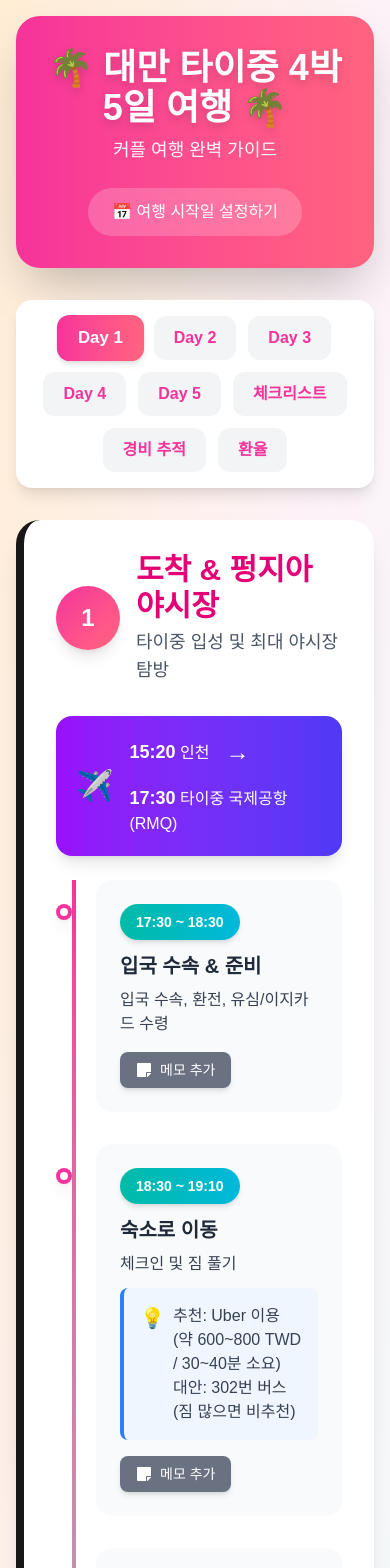
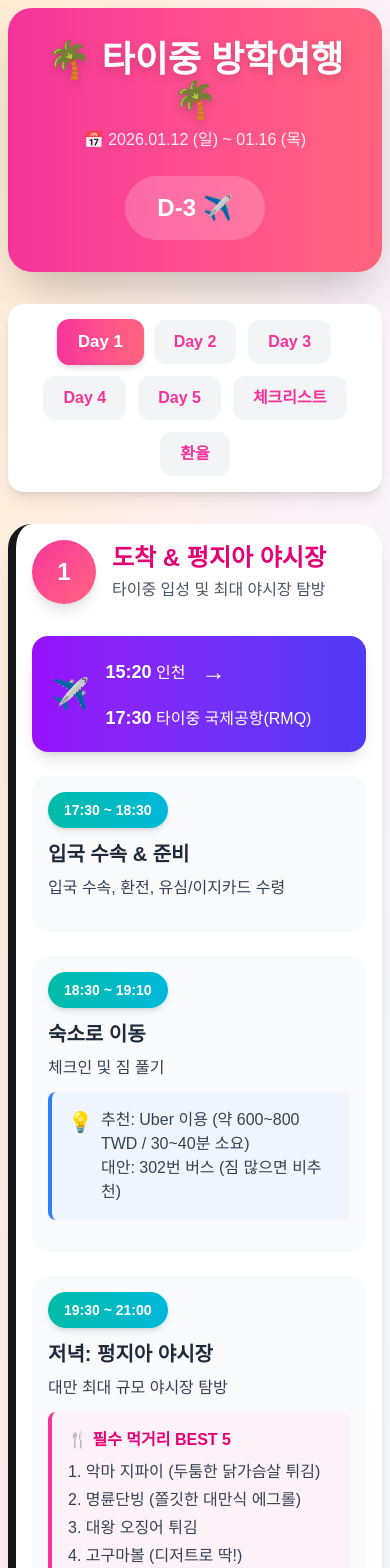
Before and after one commit to kimjkeun/visitplan, a Next.js app: page / in a window 390 px wide. Shown: the top 1568 px of the page. Built offline with nearby package versions, Linux system fonts and the light colour scheme.

Commit message:
UI improvements: fixed date, removed features, updated branding

```diff
--- a/app/page.tsx
+++ b/app/page.tsx
@@ -40,17 +40,17 @@ export default function Home() {
 
   return (
     <div className="min-h-screen bg-gradient-to-br from-orange-100 via-pink-50 to-teal-50">
-      <div className="max-w-7xl mx-auto p-4 md:p-8">
+      <div className="max-w-full mx-auto p-2 sm:p-4 md:p-6 lg:max-w-6xl">
         <Header />
         <Navigation />
         <main>{renderContent()}</main>
 
         {/* Footer */}
-        <footer className="text-center p-8 mt-12 bg-white rounded-3xl shadow-lg">
-          <h3 className="text-2xl font-bold text-pink-600 mb-2">
+        <footer className="text-center p-6 mt-12 bg-white rounded-3xl shadow-lg">
+          <h3 className="text-xl md:text-2xl font-bold text-pink-600 mb-2">
             🎉 즐거운 대만 여행 되세요! 🎉
           </h3>
-          <p className="text-gray-600">Made with ❤️ for your perfect trip</p>
+          <p className="text-sm md:text-base text-gray-600">Made with ❤️ for your perfect trip</p>
         </footer>
       </div>
     </div>
--- a/components/DaySchedule.tsx
+++ b/components/DaySchedule.tsx
@@ -10,15 +10,15 @@ interface Props {
 
 export default function DaySchedule({ schedule }: Props) {
   return (
-    <section className="bg-white rounded-3xl p-8 shadow-xl border-l-8 border-gradient-to-b from-pink-500 to-teal-400 animate-fadeIn">
+    <section className="bg-white rounded-3xl p-4 sm:p-6 md:p-8 shadow-xl border-l-8 border-gradient-to-b from-pink-500 to-teal-400 animate-fadeIn">
       {/* Day Header */}
       <div className="flex items-center gap-4 mb-8">
         <div className="w-16 h-16 bg-gradient-to-br from-pink-500 to-rose-400 text-white rounded-full flex items-center justify-center text-2xl font-bold shadow-lg">
           {schedule.dayNumber}
         </div>
         <div className="flex-1">
-          <h2 className="text-3xl font-bold text-pink-600 mb-1">{schedule.title}</h2>
-          <p className="text-gray-600 text-lg">{schedule.subtitle}</p>
+          <h2 className="text-2xl sm:text-3xl font-bold text-pink-600 mb-1">{schedule.title}</h2>
+          <p className="text-gray-600 text-base sm:text-lg">{schedule.subtitle}</p>
         </div>
       </div>
 
@@ -26,12 +26,7 @@ export default function DaySchedule({ schedule }: Props) {
       {schedule.flight && <FlightInfo flight={schedule.flight} />}
 
       {/* Timeline */}
-      <div className="relative pl-10">
-        {/* Timeline Line */}
-        <div className="absolute left-4 top-0 bottom-0 w-1 bg-gradient-to-b from-pink-500 to-teal-400"></div>
-
-        {/* Timeline Items */}
-        <div className="space-y-8">
+      <div className="space-y-6">
         {schedule.timeline.map((item, index) => (
           <TimelineItem
             key={index}
@@ -41,7 +36,6 @@ export default function DaySchedule({ schedule }: Props) {
           />
         ))}
       </div>
-      </div>
     </section>
   );
 }
--- a/components/Header.tsx
+++ b/components/Header.tsx
@@ -1,32 +1,51 @@
 'use client';
 
 import { useState, useEffect } from 'react';
-import { useTourStore } from '@/lib/store';
+
+// 여행 날짜 고정: 2026-01-12 ~ 2026-01-16
+const TRIP_START_DATE = '2026-01-12';
+const TRIP_END_DATE = '2026-01-16';
 
 export default function Header() {
-  const { tripStartDate, setTripStartDate } = useTourStore();
   const [daysRemaining, setDaysRemaining] = useState<number | null>(null);
   const [isOnTrip, setIsOnTrip] = useState(false);
-  const [showDatePicker, setShowDatePicker] = useState(false);
+  const [tripEnded, setTripEnded] = useState(false);
 
   useEffect(() => {
-    if (!tripStartDate) return;
+    const calculateDays = () => {
+      const start = new Date(TRIP_START_DATE);
+      const end = new Date(TRIP_END_DATE);
+      const now = new Date();
 
-    const calculateDays = () => {
-      const start = new Date(tripStartDate);
-      const now = new Date();
-      const diff = start.getTime() - now.getTime();
-      const days = Math.ceil(diff / (1000 * 60 * 60 * 24));
+      // 시간 부분 제거 (날짜만 비교)
+      start.setHours(0, 0, 0, 0);
+      end.setHours(23, 59, 59, 999);
+      now.setHours(0, 0, 0, 0);
 
-      if (days < 0 && days > -5) {
-        setIsOnTrip(true);
-        setDaysRemaining(Math.abs(days) + 1);
-      } else if (days >= 0) {
-        setIsOnTrip(false);
-        setDaysRemaining(days);
-      } else {
+      const diffToStart = start.getTime() - now.getTime();
+      const daysToStart = Math.ceil(diffToStart / (1000 * 60 * 60 * 24));
+
+      // 여행 종료 확인
+      if (now.getTime() > end.getTime()) {
+        setTripEnded(true);
         setIsOnTrip(false);
         setDaysRemaining(null);
+        return;
+      }
+
+      // 여행 중 (1일차 ~ 5일차)
+      if (now.getTime() >= start.getTime() && now.getTime() <= end.getTime()) {
+        setIsOnTrip(true);
+        const diffFromStart = now.getTime() - start.getTime();
+        const currentDay = Math.floor(diffFromStart / (1000 * 60 * 60 * 24)) + 1;
+        setDaysRemaining(currentDay);
+        setTripEnded(false);
+      }
+      // 여행 전
+      else if (daysToStart >= 0) {
+        setIsOnTrip(false);
+        setDaysRemaining(daysToStart);
+        setTripEnded(false);
       }
     };
 
@@ -34,42 +53,28 @@ export default function Header() {
     const interval = setInterval(calculateDays, 1000 * 60 * 60); // Update every hour
 
     return () => clearInterval(interval);
-  }, [tripStartDate]);
+  }, []);
 
   return (
     <header className="bg-gradient-to-r from-pink-500 to-rose-400 text-white p-8 rounded-3xl shadow-2xl mb-8">
       <div className="text-center">
         <h1 className="text-4xl md:text-5xl font-bold mb-2 drop-shadow-lg">
-          🌴 대만 타이중 4박 5일 여행 🌴
+          🌴 타이중 방학여행 🌴
         </h1>
-        <p className="text-lg md:text-xl opacity-95">커플 여행 완벽 가이드</p>
+        <p className="text-md md:text-lg opacity-90 mt-2">
+          📅 2026.01.12 (일) ~ 01.16 (목)
+        </p>
 
         {/* D-Day Counter */}
         <div className="mt-6">
-          {!tripStartDate && (
-            <button
-              onClick={() => setShowDatePicker(!showDatePicker)}
-              className="bg-white/20 hover:bg-white/30 px-6 py-3 rounded-full transition-all backdrop-blur-sm"
-            >
-              📅 여행 시작일 설정하기
-            </button>
-          )}
-
-          {showDatePicker && (
-            <div className="mt-4 inline-block bg-white/90 p-4 rounded-2xl backdrop-blur-sm">
-              <input
-                type="date"
-                className="px-4 py-2 rounded-lg text-gray-800 font-medium"
-                onChange={(e) => {
-                  setTripStartDate(e.target.value);
-                  setShowDatePicker(false);
-                }}
-              />
+          {tripEnded ? (
+            <div className="bg-white/20 backdrop-blur-sm px-8 py-4 rounded-full inline-block">
+              <div className="text-2xl font-bold">
+                💝 즐거운 추억이 되셨길! 💝
+              </div>
             </div>
-          )}
-
-          {tripStartDate && daysRemaining !== null && (
-            <div className="bg-white/20 backdrop-blur-sm px-8 py-4 rounded-full inline-block mt-4">
+          ) : daysRemaining !== null && (
+            <div className="bg-white/20 backdrop-blur-sm px-8 py-4 rounded-full inline-block">
               {isOnTrip ? (
                 <div className="text-2xl font-bold">
                   🎉 여행 {daysRemaining}일차 진행 중! 🎉
@@ -83,18 +88,6 @@ export default function Header() {
               )}
             </div>
           )}
-
-          {tripStartDate && (
-            <button
-              onClick={() => {
-                setTripStartDate(null);
-                setShowDatePicker(false);
-              }}
-              className="ml-4 text-sm opacity-75 hover:opacity-100 underline"
-            >
-              날짜 재설정
-            </button>
-          )}
         </div>
       </div>
     </header>
--- a/components/Navigation.tsx
+++ b/components/Navigation.tsx
@@ -9,7 +9,6 @@ const days = [
   { id: 'day4', label: 'Day 4' },
   { id: 'day5', label: 'Day 5' },
   { id: 'checklist', label: '체크리스트' },
-  { id: 'expenses', label: '경비 추적' },
   { id: 'converter', label: '환율' },
 ];
 
@@ -25,10 +24,9 @@ export default function Navigation() {
             onClick={() => setCurrentDay(day.id)}
             className={`
               px-5 py-2.5 rounded-xl font-bold transition-all
-              ${
-                currentDay === day.id
-                  ? 'bg-gradient-to-r from-pink-500 to-rose-400 text-white shadow-md transform scale-105'
-                  : 'bg-gray-100 text-pink-500 hover:bg-pink-50 hover:shadow-md'
+              ${currentDay === day.id
+                ? 'bg-gradient-to-r from-pink-500 to-rose-400 text-white shadow-md transform scale-105'
+                : 'bg-gray-100 text-pink-500 hover:bg-pink-50 hover:shadow-md'
               }
             `}
           >
--- a/components/TimelineItem.tsx
+++ b/components/TimelineItem.tsx
@@ -2,8 +2,7 @@
 
 import { useState } from 'react';
 import { TimelineItem as TimelineItemType } from '@/types';
-import { useTourStore } from '@/lib/store';
-import { FaMapMarkerAlt, FaStickyNote, FaTrash, FaTimes } from 'react-icons/fa';
+import { FaMapMarkerAlt, FaTimes } from 'react-icons/fa';
 
 interface Props {
   item: TimelineItemType;
@@ -12,26 +11,9 @@ interface Props {
 }
 
 export default function TimelineItem({ item, dayId, index }: Props) {
-  const { notes, addNote, deleteNote } = useTourStore();
-  const [showNoteInput, setShowNoteInput] = useState(false);
   const [showMap, setShowMap] = useState(false);
-  const [noteText, setNoteText] = useState('');
 
-  const existingNote = notes.find(
-    (n) => n.dayId === dayId && n.timelineIndex === index
-  );
 
-  const handleAddNote = () => {
-    if (noteText.trim()) {
-      addNote({
-        dayId,
-        timelineIndex: index,
-        note: noteText.trim(),
-      });
-      setNoteText('');
-      setShowNoteInput(false);
-    }
-  };
 
   const getGoogleMapsUrl = () => {
     if (!item.location) return null;
@@ -54,23 +36,15 @@ export default function TimelineItem({ item, dayId, index }: Props) {
   };
 
   return (
-    <div className="relative bg-gray-50 rounded-2xl p-6 hover:shadow-lg transition-all group">
-      {/* Timeline Dot */}
-      <div className="absolute -left-10 top-6 w-4 h-4 bg-white border-4 border-pink-500 rounded-full shadow-lg"></div>
-
+    <div className="relative bg-gray-50 rounded-2xl p-4 sm:p-6 hover:shadow-lg transition-all group">
       {/* Time Badge */}
       <div className="inline-block bg-gradient-to-r from-teal-500 to-cyan-500 text-white px-4 py-2 rounded-full font-bold text-sm mb-3 shadow-md">
         {item.time}
       </div>
 
       {/* Title */}
-      <h3 className="text-xl font-bold text-gray-800 mb-2 flex items-center gap-2">
+      <h3 className="text-xl font-bold text-gray-800 mb-2">
         {item.title}
-        {item.priority && (
-          <span className="bg-yellow-400 text-gray-800 text-xs px-3 py-1 rounded-full font-bold">
-            우선순위
-          </span>
-        )}
       </h3>
 
       {/* Details */}
@@ -114,17 +88,6 @@ export default function TimelineItem({ item, dayId, index }: Props) {
             <span className="text-sm font-medium">{showMap ? '지도 숨기기' : '지도 보기'}</span>
           </button>
         )}
-
-        {/* Add Note Button */}
-        {!existingNote && (
-          <button
-            onClick={() => setShowNoteInput(!showNoteInput)}
-            className="flex items-center gap-2 bg-gray-500 hover:bg-gray-600 text-white px-4 py-2 rounded-lg transition-all shadow-md"
-          >
-            <FaStickyNote />
-            <span className="text-sm font-medium">메모 추가</span>
-          </button>
-        )}
       </div>
 
       {/* Embedded Google Map */}
@@ -165,57 +128,6 @@ export default function TimelineItem({ item, dayId, index }: Props) {
           </div>
         </div>
       )}
-
-      {/* Note Input */}
-      {showNoteInput && (
-        <div className="mt-4 bg-yellow-50 p-4 rounded-lg border-2 border-yellow-300">
-          <textarea
-            value={noteText}
-            onChange={(e) => setNoteText(e.target.value)}
-            placeholder="메모를 입력하세요..."
-            className="w-full p-3 border border-yellow-300 rounded-lg mb-2 focus:outline-none focus:ring-2 focus:ring-yellow-400"
-            rows={3}
-          />
-          <div className="flex gap-2">
-            <button
-              onClick={handleAddNote}
-              className="bg-yellow-500 hover:bg-yellow-600 text-white px-4 py-2 rounded-lg font-medium transition-all"
-            >
-              저장
-            </button>
-            <button
-              onClick={() => {
-                setShowNoteInput(false);
-                setNoteText('');
-              }}
-              className="bg-gray-300 hover:bg-gray-400 text-gray-700 px-4 py-2 rounded-lg font-medium transition-all"
-            >
-              취소
-            </button>
-          </div>
-        </div>
-      )}
-
-      {/* Existing Note */}
-      {existingNote && (
-        <div className="mt-4 bg-yellow-50 p-4 rounded-lg border-2 border-yellow-300">
-          <div className="flex items-start gap-2 mb-2">
-            <FaStickyNote className="text-yellow-600 mt-1" />
-            <div className="flex-1">
-              <p className="text-gray-800">{existingNote.note}</p>
-              <p className="text-xs text-gray-500 mt-1">
-                {new Date(existingNote.timestamp).toLocaleString('ko-KR')}
-              </p>
-            </div>
-            <button
-              onClick={() => deleteNote(dayId, index)}
-              className="text-red-500 hover:text-red-700 transition-colors"
-            >
-              <FaTrash />
-            </button>
-          </div>
-        </div>
-      )}
     </div>
   );
 }
--- a/lib/store.ts
+++ b/lib/store.ts
@@ -40,7 +40,7 @@ export const useTourStore = create<TourStore>((set, get) => ({
   expenses: [],
   tripStartDate: null,
   currentDay: 'day1',
-  exchangeRate: 37.5, // Default TWD to KRW rate
+  exchangeRate: 47, // Default TWD to KRW rate
 
   // Checklist Actions
   toggleChecklistItem: (id) => {
```
Lines whose indentation alone changed are shown as unchanged.
